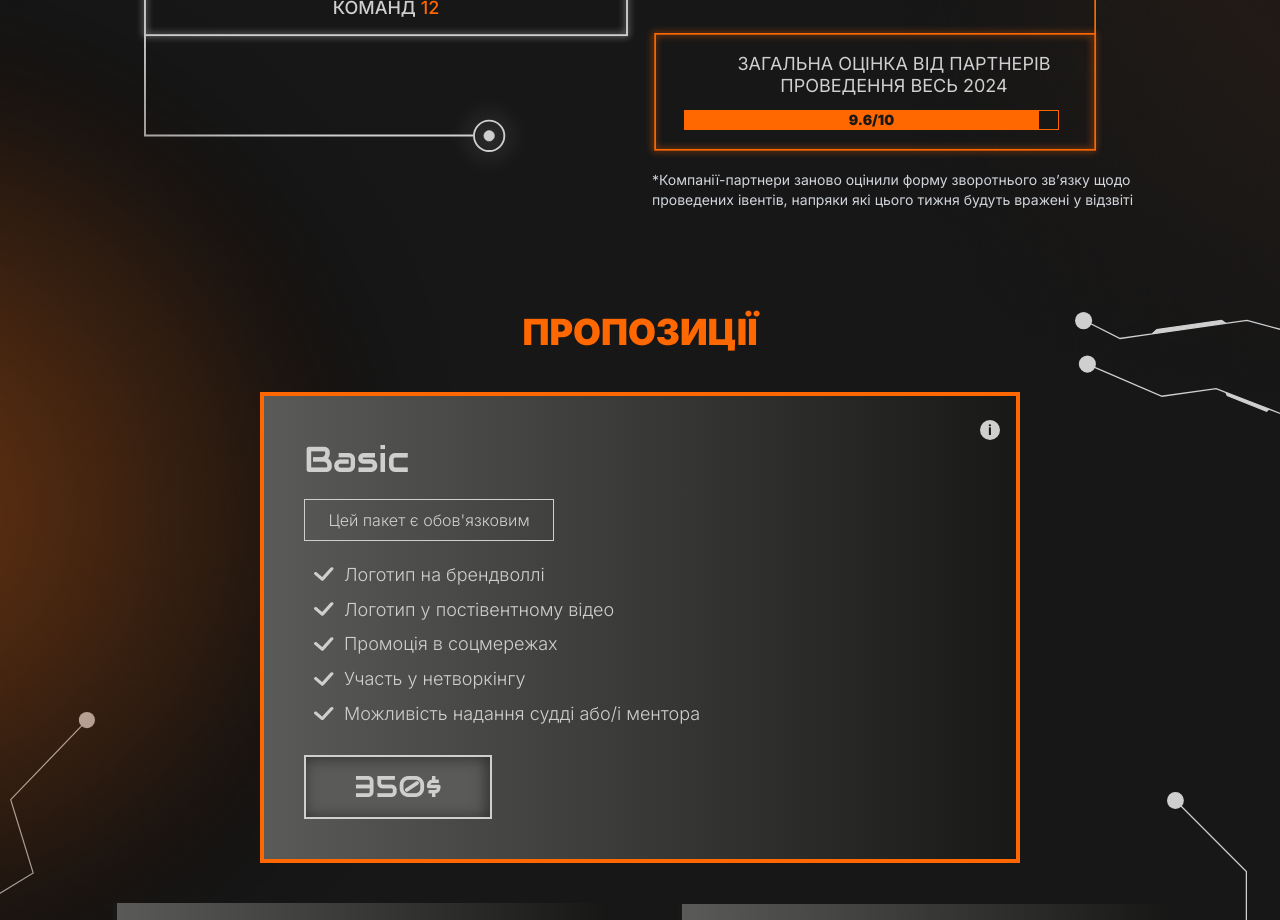
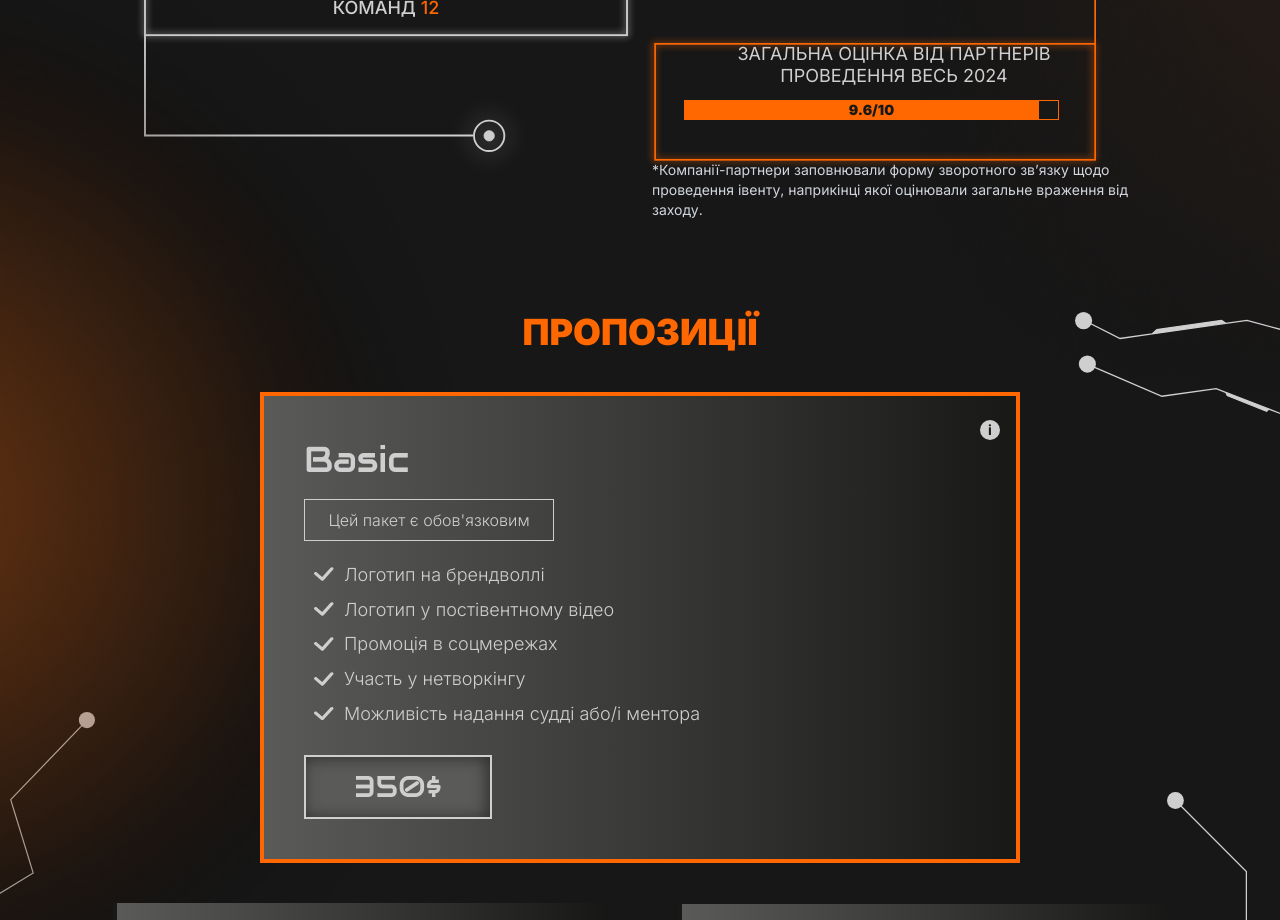
Before and after one commit to Vladpru/bec-2025-partnership-inter, a Next.js app: page / in a window 1280 px wide. Shown: the part 4840-5760 px from the top of the page. Built offline with nearby package versions, Linux system fonts and the light colour scheme.

Commit message:
small change

```diff
--- a/src/components/Statistics.tsx
+++ b/src/components/Statistics.tsx
@@ -91,9 +91,7 @@ const Statistics = forwardRef<HTMLElement, object>((props, ref) => {
               className="absolute bottom-15 1060px:bottom-13 1060px:right-5 w-full h-[250px] 950px:h-full -z-10"
             />
             <p className="text-sm text-gray-300 text-start pt-10 pl-2 4xl:text-base">
-              *Компанії-партнери заново оцінили форму зворотнього зв’язку
-              щодо проведених івентів, напряки які цього тижня будуть
-              вражені у відзвіті
+              *Компанії-партнери заповнювали форму зворотного зв’язку щодо проведення івенту, наприкінці якої оцінювали загальне враження від заходу.
             </p>
           </div>
           <Image
```
